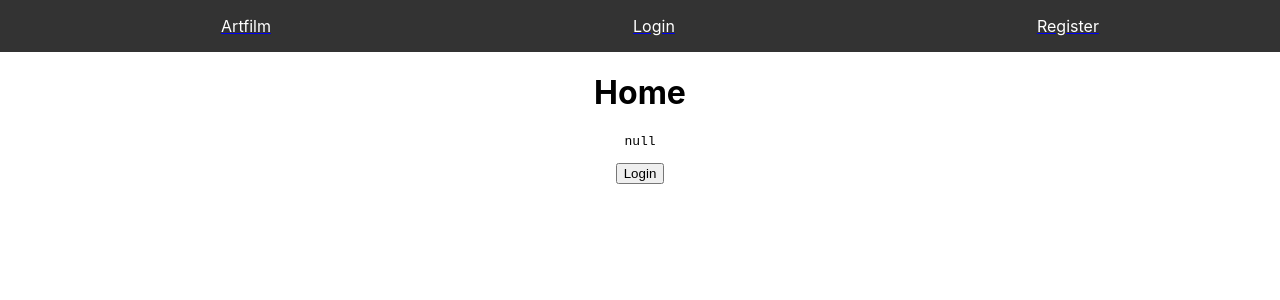
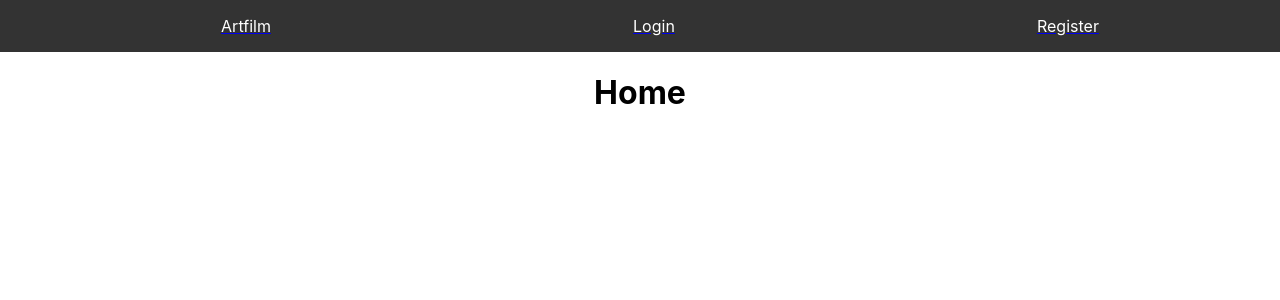
Before and after one commit to red1k/artfilm, a React (Create React App) app: page / in a window 1280 px wide. Shown: the top 300 px of the page. Built offline with nearby package versions, Linux system fonts and the light colour scheme.

Commit message:
removed userContext

```diff
--- a/src/App.js
+++ b/src/App.js
@@ -1,17 +1,12 @@
-import React, { useState, useMemo } from "react";
-import { UserContext } from "./pages/UserContext";
+import React from "react";
 import Navigation from "./Navigation";
 
 import "./App.css";
 
 function App() {
-  const [user, setUser] = useState(null);
-  const providerValue = useMemo(() => ({ user, setUser }), [user, setUser]);
   return (
     <div className="container">
-      <UserContext.Provider value={providerValue}>
-        <Navigation />
-      </UserContext.Provider>
+      <Navigation />
     </div>
   );
 }
--- a/src/pages/HomeScreen/Home.js
+++ b/src/pages/HomeScreen/Home.js
@@ -1,32 +1,9 @@
-import React, { useContext } from "react";
-import { UserContext } from "../UserContext";
-
-const login = async () => {
-  return {
-    id: 4,
-    username: "red",
-    email: "red@red.mn",
-  };
-};
+import React from "react";
 
 function Home() {
-  const { user, setUser } = useContext(UserContext);
   return (
     <div>
       <h1>Home</h1>
-      <pre>{JSON.stringify(user, null, 2)}</pre>
-      {user ? (
-        <button onClick={() => setUser(null)}>Logout</button>
-      ) : (
-        <button
-          onClick={async () => {
-            const user = await login();
-            setUser(user);
-          }}
-        >
-          Login
-        </button>
-      )}
     </div>
   );
 }
--- a/src/pages/LoginScreen/Login.js
+++ b/src/pages/LoginScreen/Login.js
@@ -1,12 +1,9 @@
-import React, { useContext } from "react";
-import { UserContext } from "../UserContext";
+import React from "react";
 
 function Login() {
-  const { user } = useContext(UserContext);
   return (
     <div>
       <h1>Login</h1>
-      <pre>{JSON.stringify(user, null, 2)}</pre>
     </div>
   );
 }
```
